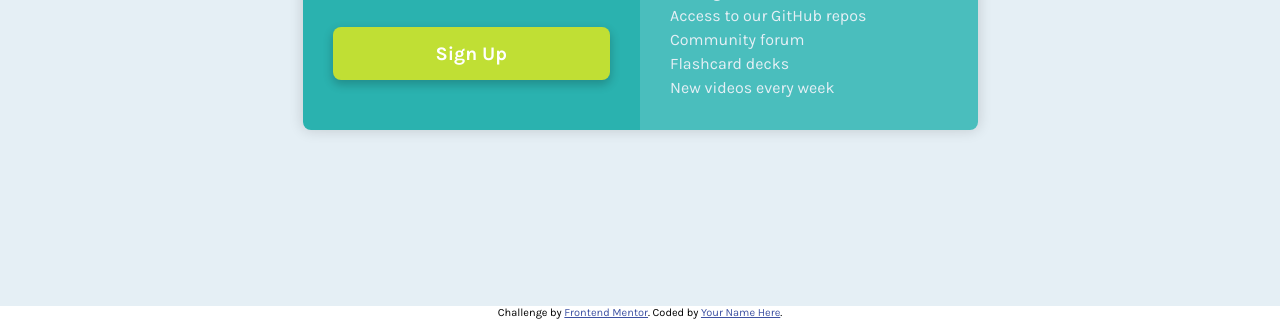
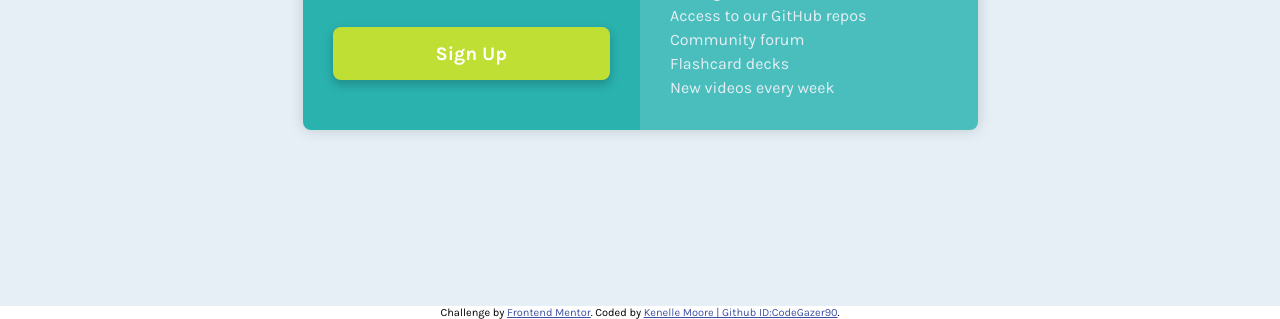
Before and after one commit to CodeGazer90/single-price-grid, a plain HTML site: page index.html in a window 1280 px wide. Shown: the part 494-813 px from the top of the page. Drawn offline with Linux system fonts and the light colour scheme.

Commit message:
edited footer

```diff
--- a/index.html
+++ b/index.html
@@ -46,7 +46,7 @@
   <footer>
     <p class="attribution">
       Challenge by <a href="https://www.frontendmentor.io?ref=challenge" target="_blank">Frontend Mentor</a>.
-      Coded by <a href="#">Your Name Here</a>.
+      Coded by <a href="#">Kenelle Moore | Github ID:CodeGazer90</a>.
     </p>
   </footer>
 </body>
```
